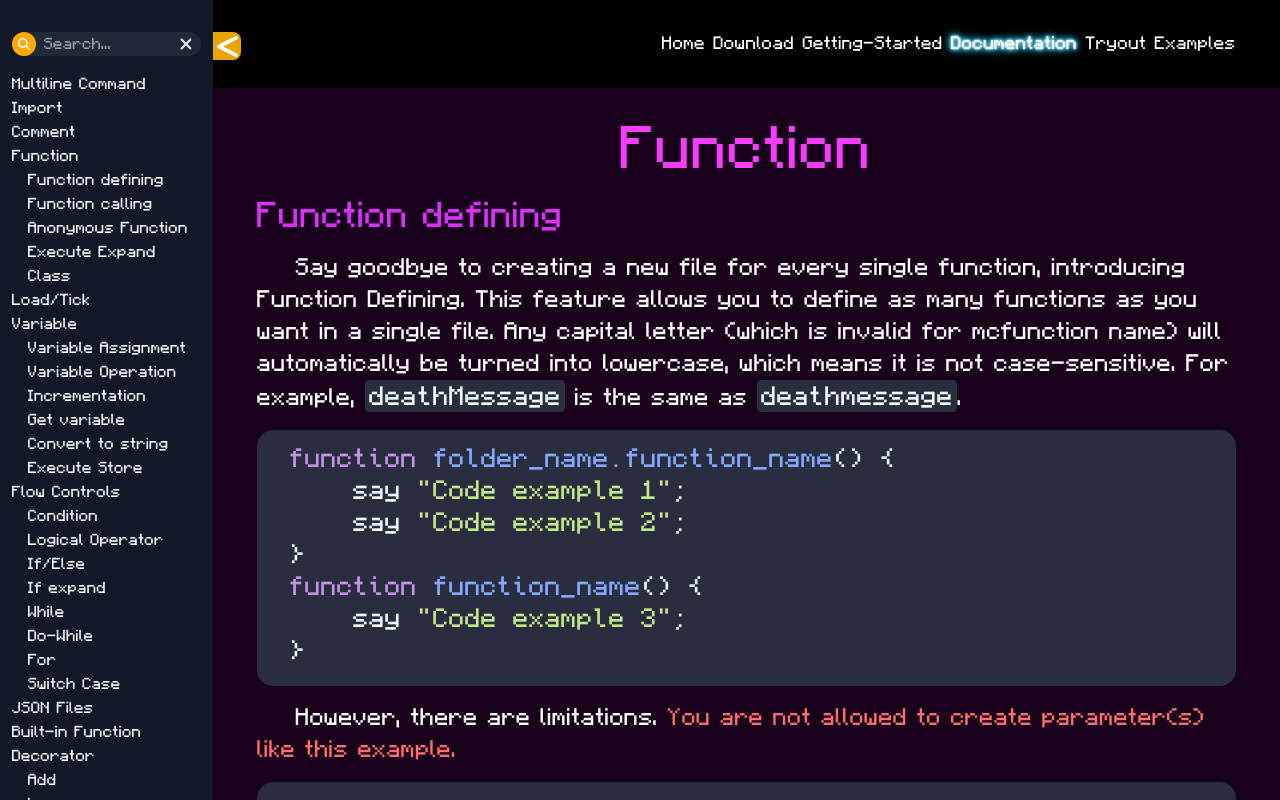
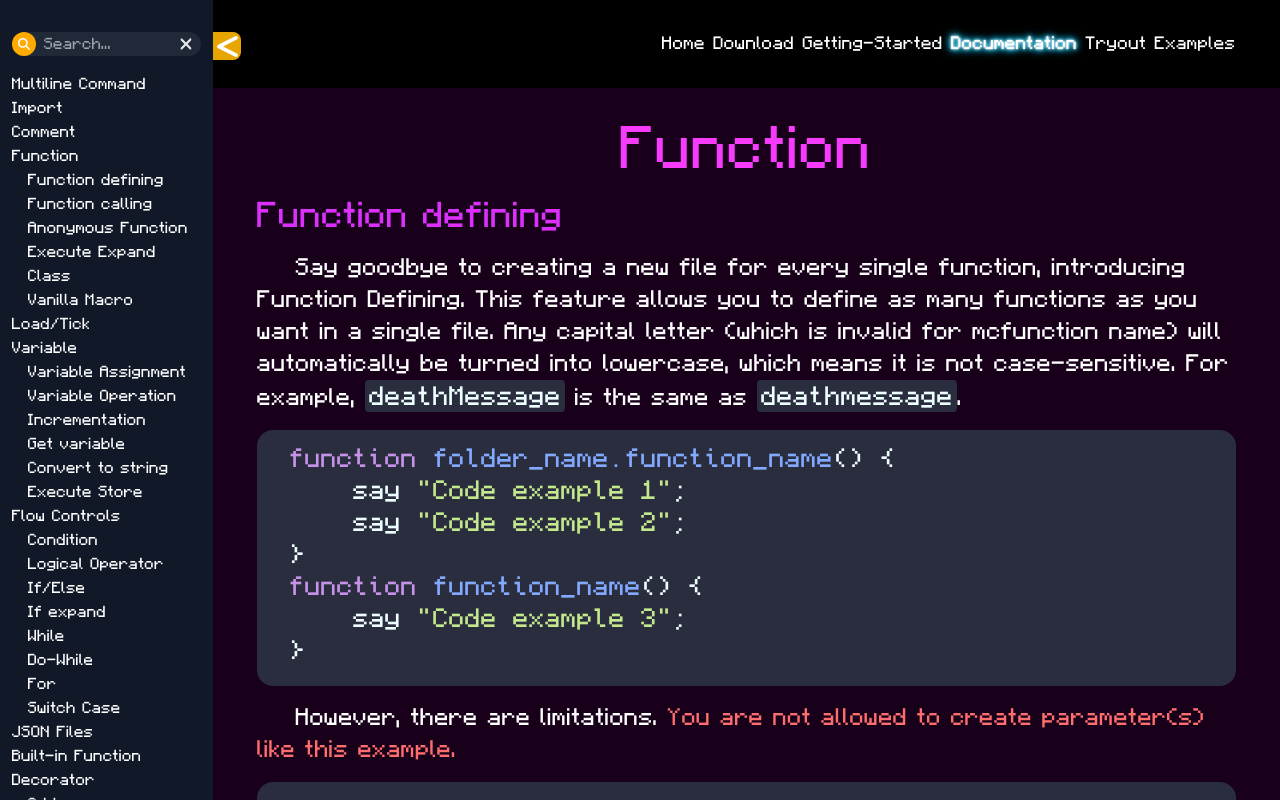
Before and after one commit to WingedSeal/jmc, a React (Create React App) app: page /documentation/function in a window 1280 px wide. Shown: the top 800 px of the page. Built offline with nearby package versions, Linux system fonts and the light colour scheme.

Commit message:
Improve navbar

```diff
--- a/src/components/SidebarNav/DocsLink.tsx
+++ b/src/components/SidebarNav/DocsLink.tsx
@@ -13,14 +13,20 @@ export interface DocsLinkInterface {
 }
 
 const DocsLink: React.FC<DocsLinkInterface> = (props) => {
+    const isSelfDisplay = isDisplay(
+        props.name,
+        props.searchValue,
+        props.keyword
+    );
     return (
-        <div>
+        <>
             {!props.sections ||
-            props.sections!.some((DocsLink) => {
+            isSelfDisplay ||
+            props.sections!.some((DocsLinkSection) => {
                 return isDisplay(
-                    DocsLink.props.name,
+                    DocsLinkSection.props.name,
                     props.searchValue,
-                    DocsLink.props.keyword
+                    DocsLinkSection.props.keyword
                 );
             }) ? (
                 <Link
@@ -48,17 +54,18 @@ const DocsLink: React.FC<DocsLinkInterface> = (props) => {
             )}
             {props.sections?.map(
                 (DocsLink, i) =>
-                    isDisplay(
-                        DocsLink.props.name,
-                        props.searchValue,
-                        DocsLink.props.keyword
-                    ) && (
+                    (isSelfDisplay ||
+                        isDisplay(
+                            DocsLink.props.name,
+                            props.searchValue,
+                            DocsLink.props.keyword
+                        )) && (
                         <div key={i} className="ml-4">
                             {DocsLink}
                         </div>
                     )
             )}
-        </div>
+        </>
     );
 };
 
--- a/src/components/SidebarNav/DocsPages.tsx
+++ b/src/components/SidebarNav/DocsPages.tsx
@@ -8,7 +8,7 @@ const getDocsPages = (
         <DocsLink
             name="Multiline Command"
             keyword=""
-            page="multiline-command"
+            page="multiline-command multiple"
             searchValue={searchValue}
         />,
         <DocsLink
@@ -62,6 +62,13 @@ const getDocsPages = (
                     keyword="grouping layer folder"
                     page="function"
                     hash="class"
+                    searchValue={searchValue}
+                />,
+                <DocsLink
+                    name="Vanilla Macro"
+                    keyword="mcfunction"
+                    page="function"
+                    hash="macro"
                     searchValue={searchValue}
                 />,
             ]}
--- a/src/components/SidebarNav/SidebarNav.tsx
+++ b/src/components/SidebarNav/SidebarNav.tsx
@@ -83,17 +83,18 @@ const SidebarNav: React.FC<SidebarNavInterface> = ({ children }) => {
                         </div>
                     </div>
                     {/* End search bar */}
-                    {getDocsPages(searchValue).map(
-                        (DocsLink, i) =>
-                            (isDisplay(
+                    {getDocsPages(searchValue).map((DocsLink, i) => {
+                        if (
+                            isDisplay(
                                 DocsLink.props.name,
                                 searchValue,
                                 DocsLink.props.keyword
                             ) ||
-                                DocsLink.props.sections) && (
-                                <div key={i}>{DocsLink}</div>
-                            )
-                    )}
+                            DocsLink.props.sections
+                        )
+                            return <div key={i}>{DocsLink}</div>;
+                        return <></>;
+                    })}
                     <div className="my-6" />
                 </div>
             </section>
--- a/src/pages/Function/Function.tsx
+++ b/src/pages/Function/Function.tsx
@@ -264,6 +264,7 @@ const Function = () => {
                 <div className="text-secondary-contrast text-xl md:text-4xl mt-3 md:mt-4">
                     Vanilla Function Macro (Minecraft 1.20+)
                 </div>
+                <section id="class" />
                 <div className="text-white text-base md:text-2xl mt-4 max-w-full">
                     <p>
                         <Tab />
```
